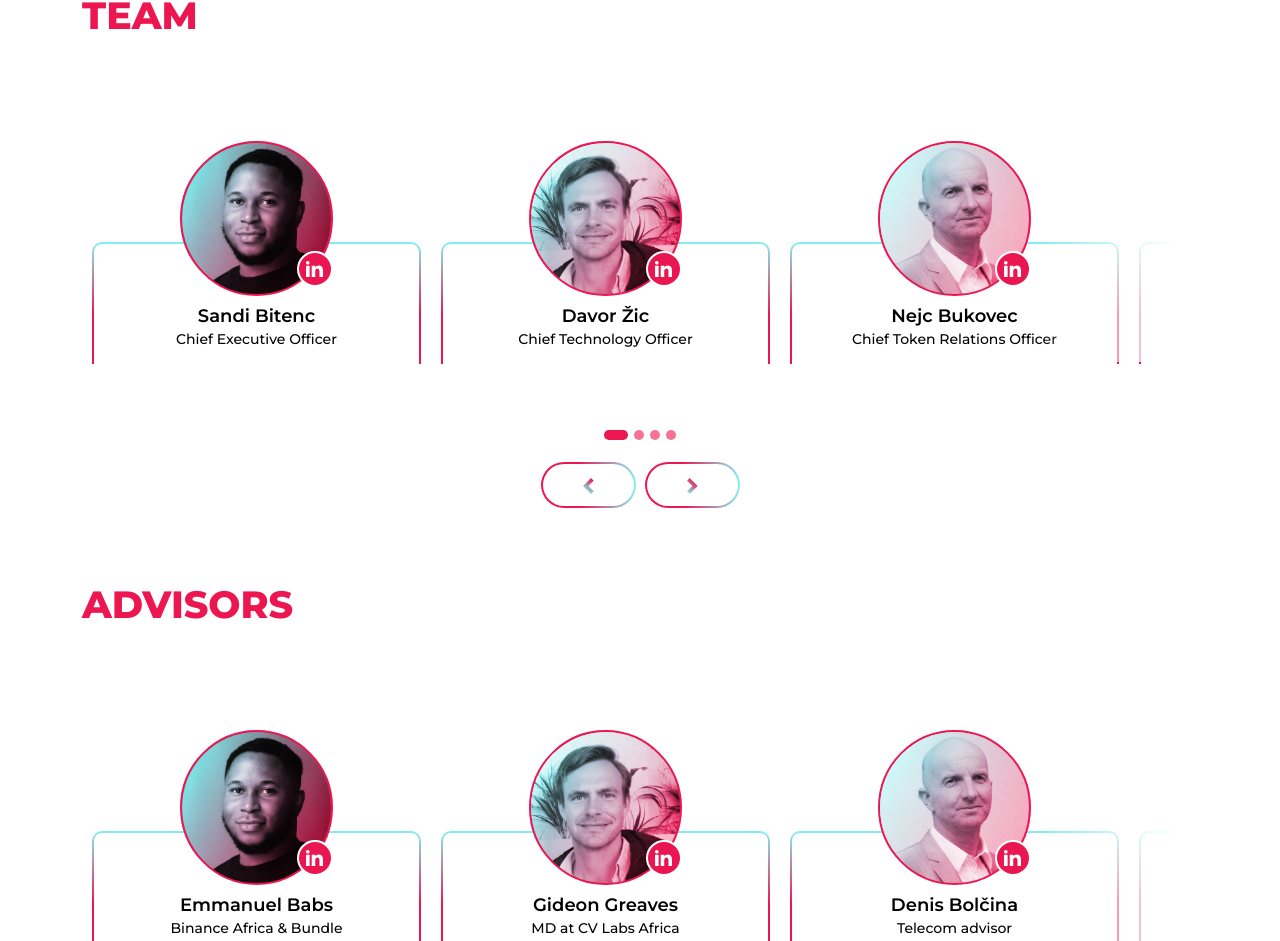
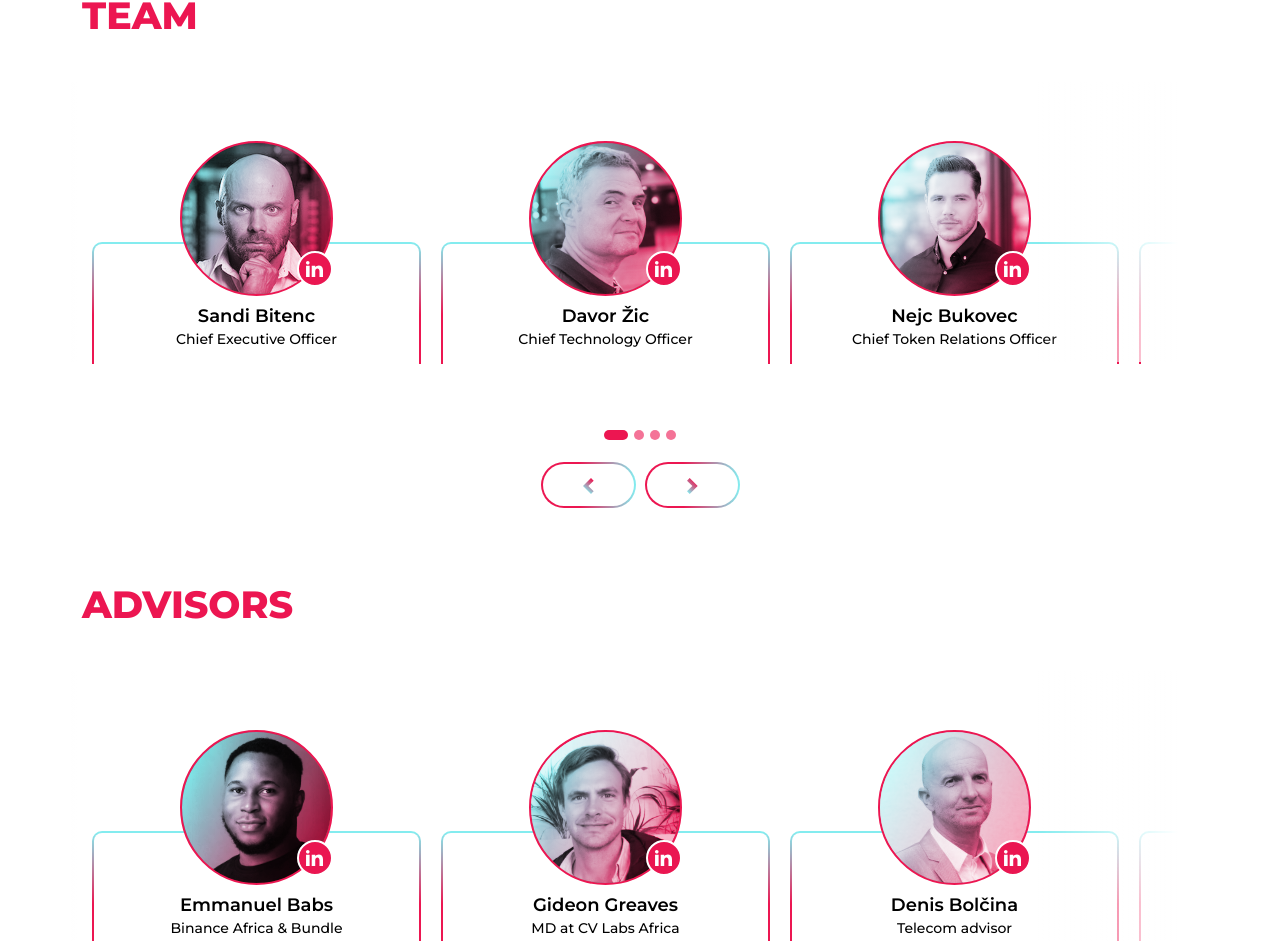
Before and after one commit to Sabir184/3air, a React (Create React App) app in the folder my-app/: page / in a window 1280 px wide. Shown: the part 5557-6498 px from the top of the page. Built offline with nearby package versions, Linux system fonts and the light colour scheme.

Commit message:
team updated

```diff
--- a/my-app/src/components/CoreTeam/data.js
+++ b/my-app/src/components/CoreTeam/data.js
@@ -3,14 +3,14 @@ export const teamData = [
     id: 0,
     name: 'Sandi Bitenc',
     desc: ['Chief Executive Officer'],
-    img: ['./assets/babs.svg'],
+    img: ['./assets/sandi.svg'],
     link: ['https://www.linkedin.com/in/sandi-bitenc-40228686/'],
   },
   {
     id: 1,
     name: 'Davor Žic',
     desc: ['Chief Technology Officer'],
-    img: ['./assets/gideon.svg'],
+    img: ['./assets/davor.svg'],
     link: [
       'https://www.linkedin.com/in/davor-%C5%BEic-43889419/?originalSubdomain=si',
     ],
@@ -19,56 +19,56 @@ export const teamData = [
     id: 2,
     name: 'Nejc Bukovec',
     desc: ['Chief Token Relations Officer'],
-    img: ['./assets/denis.svg'],
+    img: ['./assets/nejc.svg'],
     link: ['https://www.linkedin.com/in/nejcbukovec/?originalSubdomain=si'],
   },
   {
     id: 3,
     name: 'Rok Mihailović Krpan',
     desc: ['Head of Development'],
-    img: ['./assets/markus.svg'],
+    img: ['./assets/rok.svg'],
     link: ['https://www.linkedin.com/in/rok-mihailovi%C4%87-krpan-2a12a114b/'],
   },
   {
     id: 4,
     name: 'Domen Leš',
     desc: ['Lead Developer'],
-    img: ['./assets/von.svg'],
+    img: ['./assets/domen.svg'],
     link: ['https://www.linkedin.com/in/dle%C5%A1/'],
   },
   {
     id: 5,
     name: 'Samo Zorger ',
     desc: ['Operations Associate'],
-    img: ['./assets/key.svg'],
+    img: ['./assets/samo.svg'],
     link: ['https://www.linkedin.com/in/samozorger/'],
   },
   {
     id: 6,
     name: 'Laura P. Sterle',
     desc: ['Lead Graphic Designer'],
-    img: ['./assets/james.svg'],
+    img: ['./assets/laura.svg'],
     link: ['https://www.linkedin.com/in/laura-p-sterle-7a7397211/'],
   },
   {
     id: 7,
     name: 'Ruba Aramouny',
     desc: ['Chief Marketing Officer'],
-    img: ['./assets/dustin.svg'],
+    img: ['./assets/ruba.svg'],
     link: ['https://www.linkedin.com/in/ruba-aramouny/'],
   },
   {
     id: 8,
     name: 'Anita Mlakar',
     desc: ['PR'],
-    img: ['./assets/michael.svg'],
+    img: ['./assets/anita.svg'],
     link: ['https://www.linkedin.com/in/anita-mlakar/'],
   },
   {
     id: 9,
     name: 'Solome Daniel',
     desc: [' Ethiopia Operations Coordinator'],
-    img: ['./assets/michael.svg'],
+    img: ['./assets/solome.svg'],
     link: ['https://www.linkedin.com/in/solome-daniel-3b9597177/'],
   },
 ];
```
